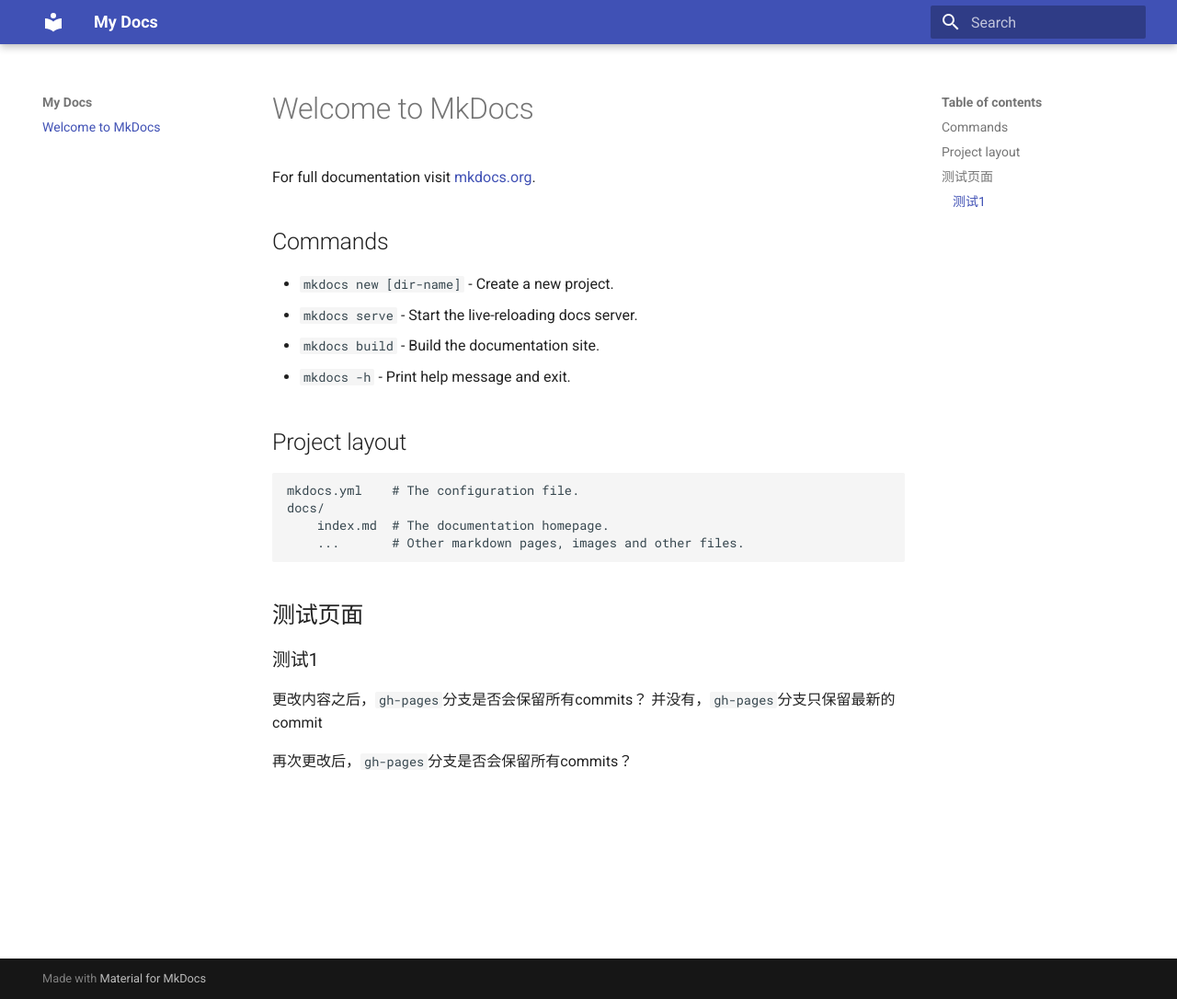
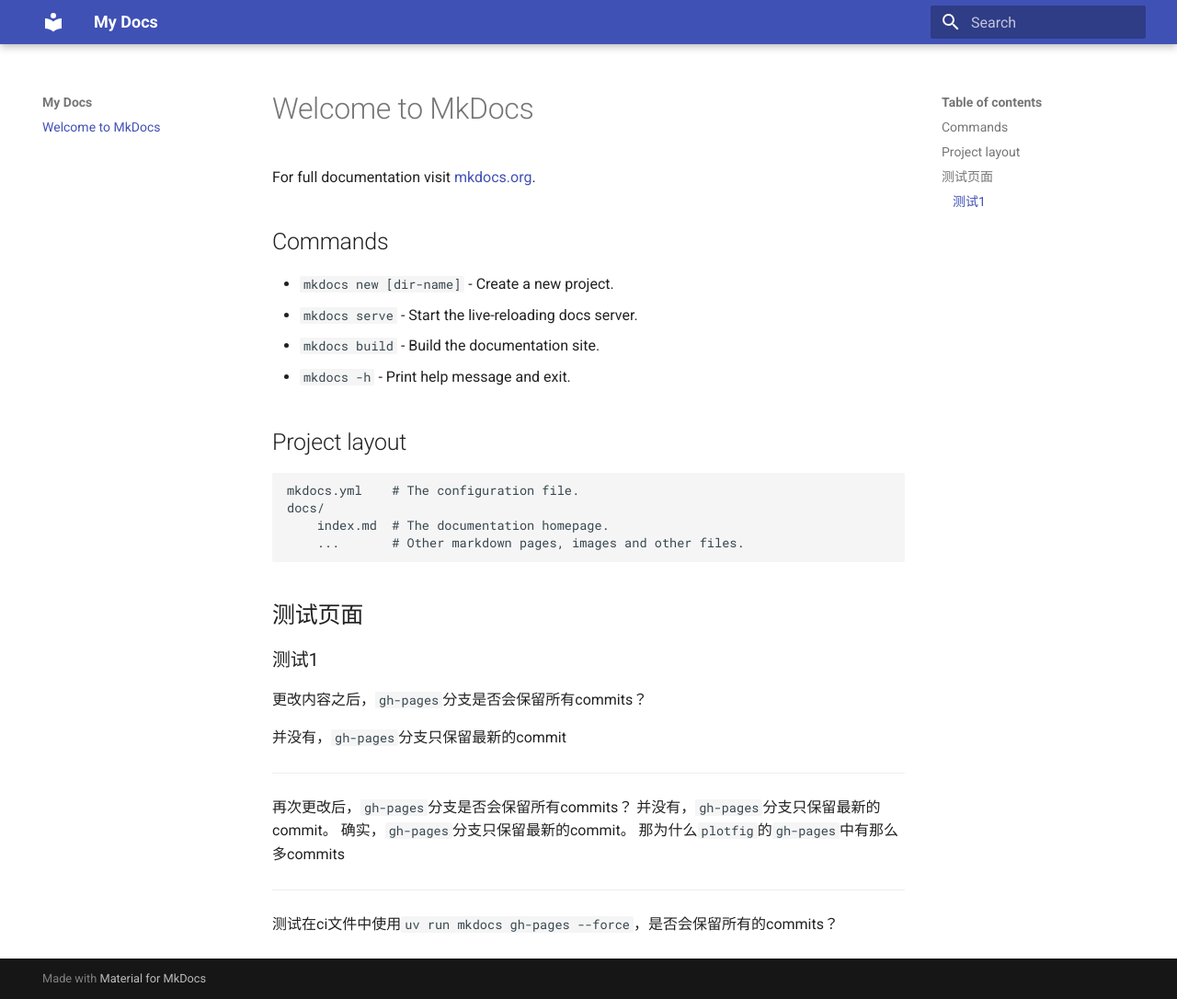
Before and after one commit to RicardoRyn/hello_world, an MkDocs documentation site: the page built from docs/index.md, in a window 1280 px wide and 1086 px high. Shown: the whole window at 92% size. Built offline with MkDocs 1.6.1 and Material for MkDocs 9.7.7, drawn with Linux system fonts in a browser that asks for light colours.

```diff
--- a/docs/index.md
+++ b/docs/index.md
@@ -4,10 +4,10 @@
 
 ## Commands
 
-* `mkdocs new [dir-name]` - Create a new project.
-* `mkdocs serve` - Start the live-reloading docs server.
-* `mkdocs build` - Build the documentation site.
-* `mkdocs -h` - Print help message and exit.
+- `mkdocs new [dir-name]` - Create a new project.
+- `mkdocs serve` - Start the live-reloading docs server.
+- `mkdocs build` - Build the documentation site.
+- `mkdocs -h` - Print help message and exit.
 
 ## Project layout
 
@@ -21,6 +21,16 @@
 ### 测试1
 
 更改内容之后，`gh-pages`分支是否会保留所有commits？
+
 并没有，`gh-pages`分支只保留最新的commit
 
+---
+
 再次更改后，`gh-pages`分支是否会保留所有commits？
+并没有，`gh-pages`分支只保留最新的commit。
+确实，`gh-pages`分支只保留最新的commit。
+那为什么`plotfig`的`gh-pages`中有那么多commits
+
+---
+
+测试在ci文件中使用`uv run mkdocs gh-pages --force`，是否会保留所有的commits？
```
Also changed, not shown: 1 other file.
